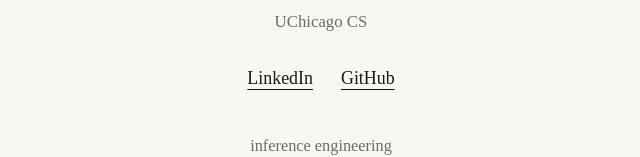
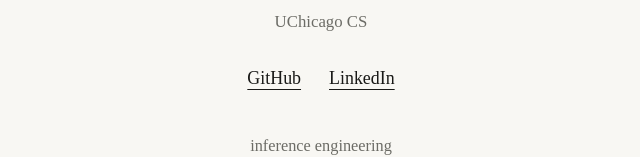
Before and after one commit to danielk927/doyoonkim.dev, a Next.js app: page / in a window 1280 px wide. Shown: the part 307-464 px from the top of the page, without its empty margins (319-959 px from the left). Built offline with nearby package versions, Linux system fonts and the light colour scheme.

Commit message:
fix: GitHub before LinkedIn on the front page

```diff
--- a/src/content/about.ts
+++ b/src/content/about.ts
@@ -18,7 +18,7 @@
 };
 
 export const LINKS = [
+  { label: "GitHub", href: "https://github.com/danielk927" },
+  { label: "LinkedIn", href: "https://linkedin.com/in/doyoondanielkim" },
   { label: "Email", href: "mailto:dkim927@uchicago.edu" },
-  { label: "LinkedIn", href: "https://linkedin.com/in/doyoondanielkim" },
-  { label: "GitHub", href: "https://github.com/danielk927" },
 ];
```
